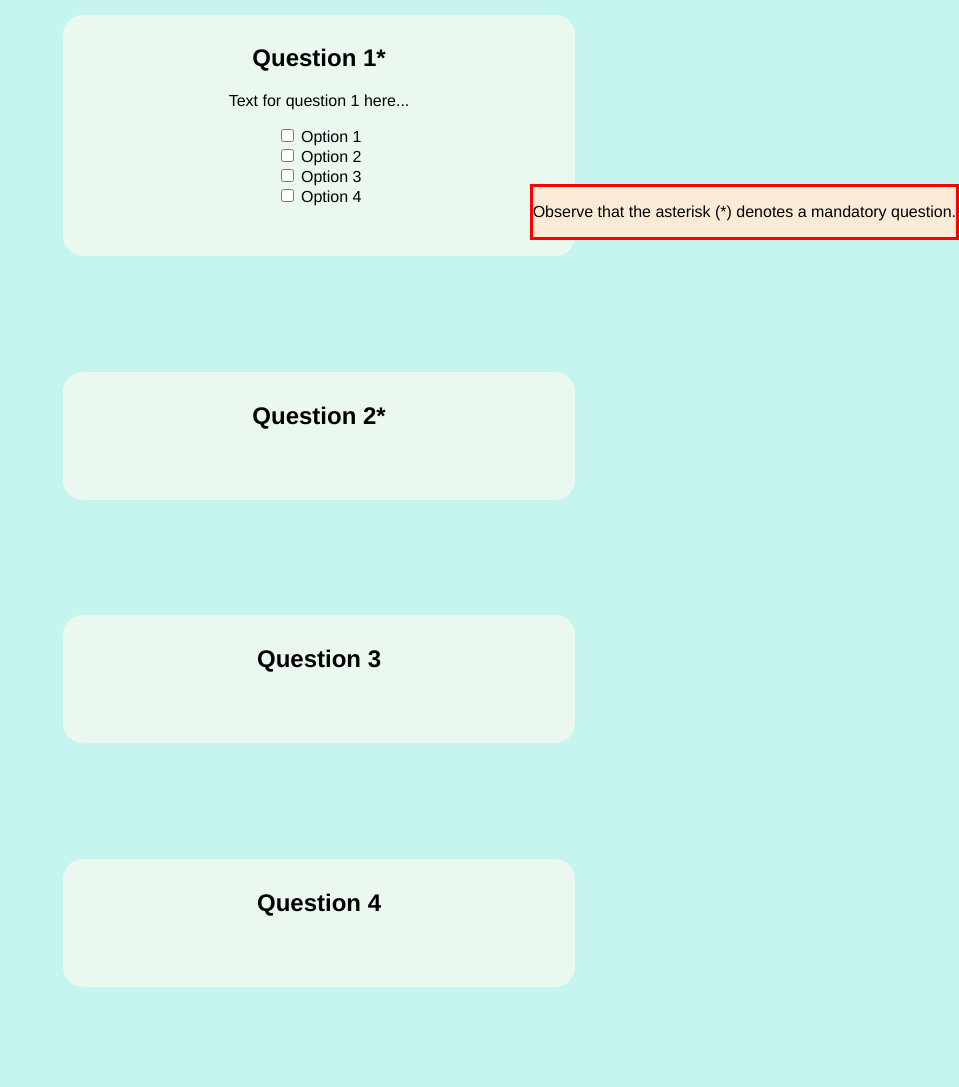
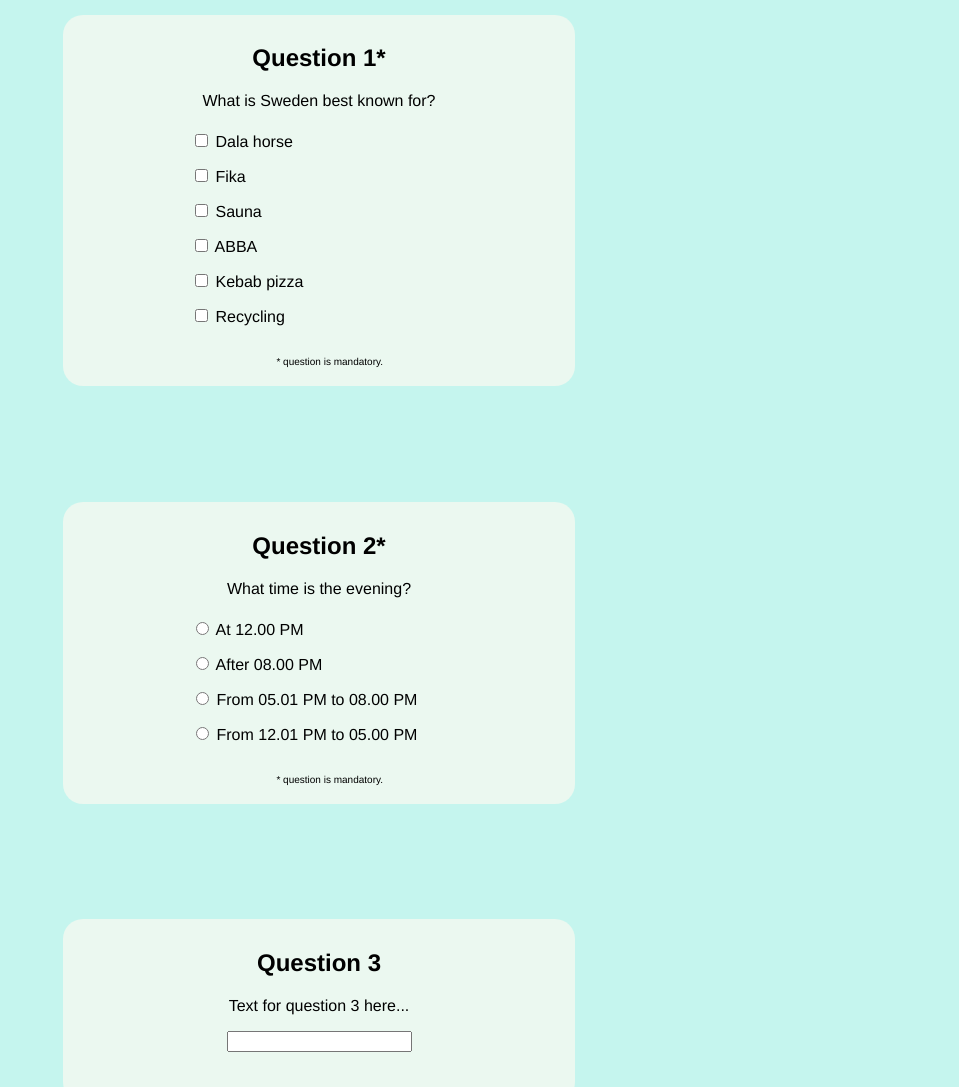
Before and after one commit to KatherineRajala/html-css-javascript, a plain HTML site: page Lab2/katherine_rajala.html in a window 1280 px wide. Shown: the part 560-1647 px from the top of the page, without its empty margins (321-1280 px from the left). Drawn offline with Linux system fonts and the light colour scheme.

Commit message:
Fixed layout of checkboxes and radio buttons, as well as add questions

```diff
--- a/Lab2/katherine_rajala.html
+++ b/Lab2/katherine_rajala.html
@@ -22,38 +22,48 @@
             </div>
         </fieldset>
 
-        <div id="fixed-div">
-            <p>
-                Observe that the asterisk (*) denotes a mandatory question.
-            </p>
-        </div>
-
         <fieldset>
             <div class="div-layout">
                <h2> Question 1*</h2>
 
                <p>
-                    Text for question 1 here...
+                    What is Sweden best known for?
                 </p>
 
-               <div class="checkbox-options">
-                <input type="checkbox" name="option1">
-                <label for="option1">Option 1</label>
+               <div class="input-options">
+                <input type="checkbox" name="cbOption1">
+                <label for="cbOption1">Dala horse</label>
                </div>
 
-               <div class="checkbox-options">
-                <input type="checkbox" name="option2">
-                <label for="option2">Option 2</label>
+               <div class="input-options">
+                <input type="checkbox" name="cbOption2">
+                <label for="cbOption2">Fika</label>
                </div>
 
-               <div class="checkbox-options">
-                <input type="checkbox" name="option3">
-                <label for="option3">Option 3</label>
+               <div class="input-options">
+                <input type="checkbox" name="cbOption3">
+                <label for="cbOption3">Sauna</label>
                </div>
 
-               <div class="checkbox-options">
-                <input type="checkbox" name="option4">
-                <label for="option4">Option 4</label>
+               <div class="input-options">
+                <input type="checkbox" name="cbOption4">
+                <label for="cbOption4">ABBA</label>
+               </div>
+
+               <div class="input-options">
+                <input type="checkbox" name="cbOption5">
+                <label for="cbOption5">Kebab pizza</label>
+               </div>
+
+               <div class="input-options">
+                <input type="checkbox" name="cbOption6">
+                <label for="cbOption6">Recycling</label>
+               </div>
+
+               <div class="clarification">
+                <p>
+                    * question is mandatory.
+               </p>
                </div>
             </div>
         </fieldset>
@@ -61,18 +71,71 @@
         <fieldset>
             <div class="div-layout">
                <h2> Question 2*</h2>
+
+               <p>
+                What time is the evening?
+               </p>
+
+               <div class="input-options">
+                <input type="radio" name="rOption">
+                <label for="rOption">At 12.00 PM</label>
+               </div>
+
+               <div class="input-options">
+                <input type="radio" name="rOption">
+                <label for="rOption">After 08.00 PM</label>
+               </div>
+
+               <div class="input-options">
+                <input type="radio" name="rOption">
+                <label for="rOption">From 05.01 PM to 08.00 PM</label>
+               </div>
+
+               <div class="input-options">
+                <input type="radio" name="rOption">
+                <label for="rOption">From 12.01 PM to 05.00 PM</label>
+               </div>
+
+               <div class="clarification">
+                <p>
+                    * question is mandatory.
+               </p>
+               </div>
             </div>
         </fieldset>
 
         <fieldset>
             <div class="div-layout">
                <h2> Question 3</h2>
+
+               <p>
+                Text for question 3 here...
+               </p>
+
+               <input type="text" id="input-txtbox">
             </div>
         </fieldset>
 
         <fieldset>
             <div class="div-layout">
                <h2> Question 4</h2>
+
+               <p>
+                Is the following statement <em>true</em> or <em>false</em>?
+               </p>
+               <p>
+                Statement here...
+               </p>
+
+               <div class="input-options">
+                <input type="radio" name="rStatement">
+                <label for="rStatement">True</label>
+               </div>
+
+               <div class="input-options">
+                <input type="radio" name="rStatement">
+                <label for="rStatement">False</label>
+               </div>
             </div>
         </fieldset>
 
--- a/Lab2/styles/styles.css
+++ b/Lab2/styles/styles.css
@@ -46,13 +46,21 @@ h1 {
     border-style: solid;
 }
 
-#fixed-div {
-    position: fixed;
-    display: flex;
-    bottom: 0;
-    right: 0;
-    text-align: center;
-    background-color: antiquewhite;
-    border: 3px solid red;
+.clarification {
+    position: absolute;
+    right: 45%;
+    width: fit-content;
+    font-size: 10px;
+}
 
+.clarification p {
+    margin-top: 20px;
 }
+
+.input-options {
+    display: inline-block;
+    margin: 5px 0 10px 0;
+    width: 50%;
+    min-width: fit-content;
+    text-align: left;
+}
```
